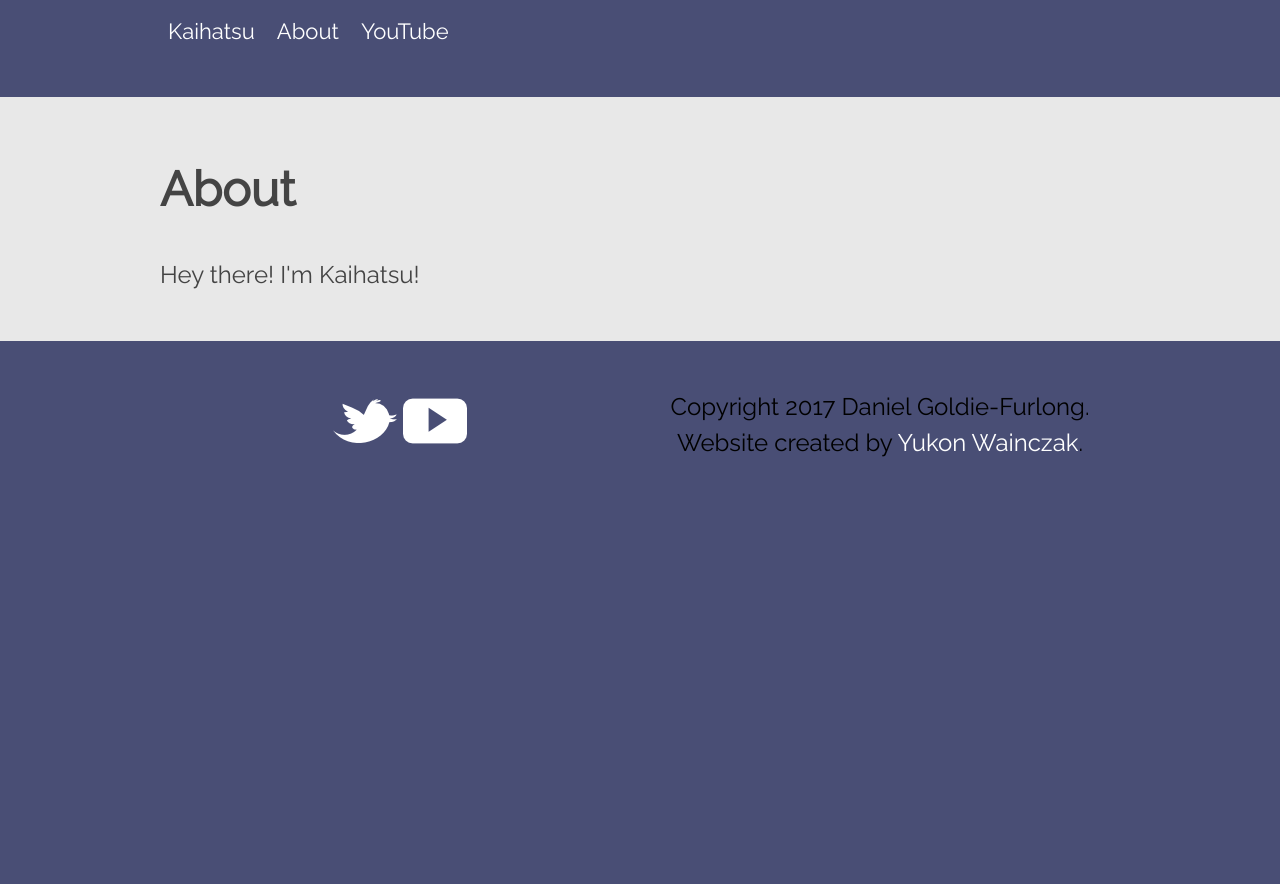
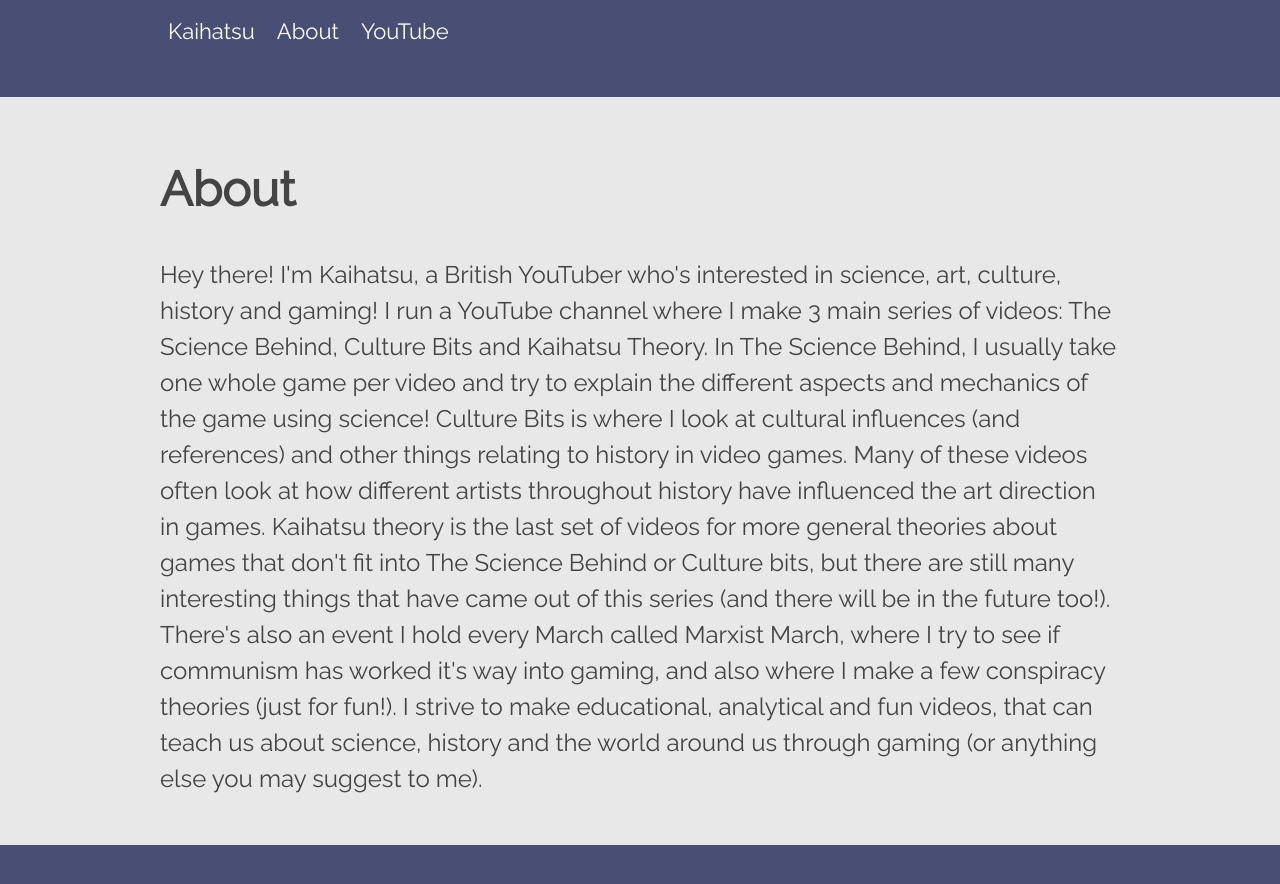
Before and after one commit to Kaihatsujin/kaihatsujin.github.io, a Jekyll site: the page built from about.html, in a window 1280 px wide and 900 px high, scrolled down 549 px. Shown: the top 884 px of the window. Built offline with Jekyll 4.4.1, drawn with Linux system fonts in a browser that asks for light colours; before the commit the page ends 1060 px from its top, so only the background shows below that.

Commit message:
Update about.html

```diff
--- a/about.html
+++ b/about.html
@@ -4,4 +4,10 @@
 ---
 
 <h1>{{ page.title }}</h1>
-<p>Hey there! I'm Kaihatsu!</p>
+<p>Hey there! I'm Kaihatsu, a British YouTuber who's interested in science, art, culture, history and gaming! I run a YouTube channel where I make 3 main series of videos:
+
+The Science Behind, Culture Bits and Kaihatsu Theory.
+
+In The Science Behind, I usually take one whole game per video and try to explain the different aspects and mechanics of the game using science! Culture Bits is where I look at cultural influences (and references) and other things relating to history in video games. Many of these videos often look at how different artists throughout history have influenced the art direction in games. Kaihatsu theory is the last set of videos for more general theories about games that don't fit into The Science Behind or Culture bits, but there are still many interesting things that have came out of this series (and there will be in the future too!). There's also an event I hold every March called Marxist March, where I try to see if communism has worked it's way into gaming, and also where I make a few conspiracy theories (just for fun!).
+
+I strive to make educational, analytical and fun videos, that can teach us about science, history and the world around us through gaming (or anything else you may suggest to me). </p>
```
